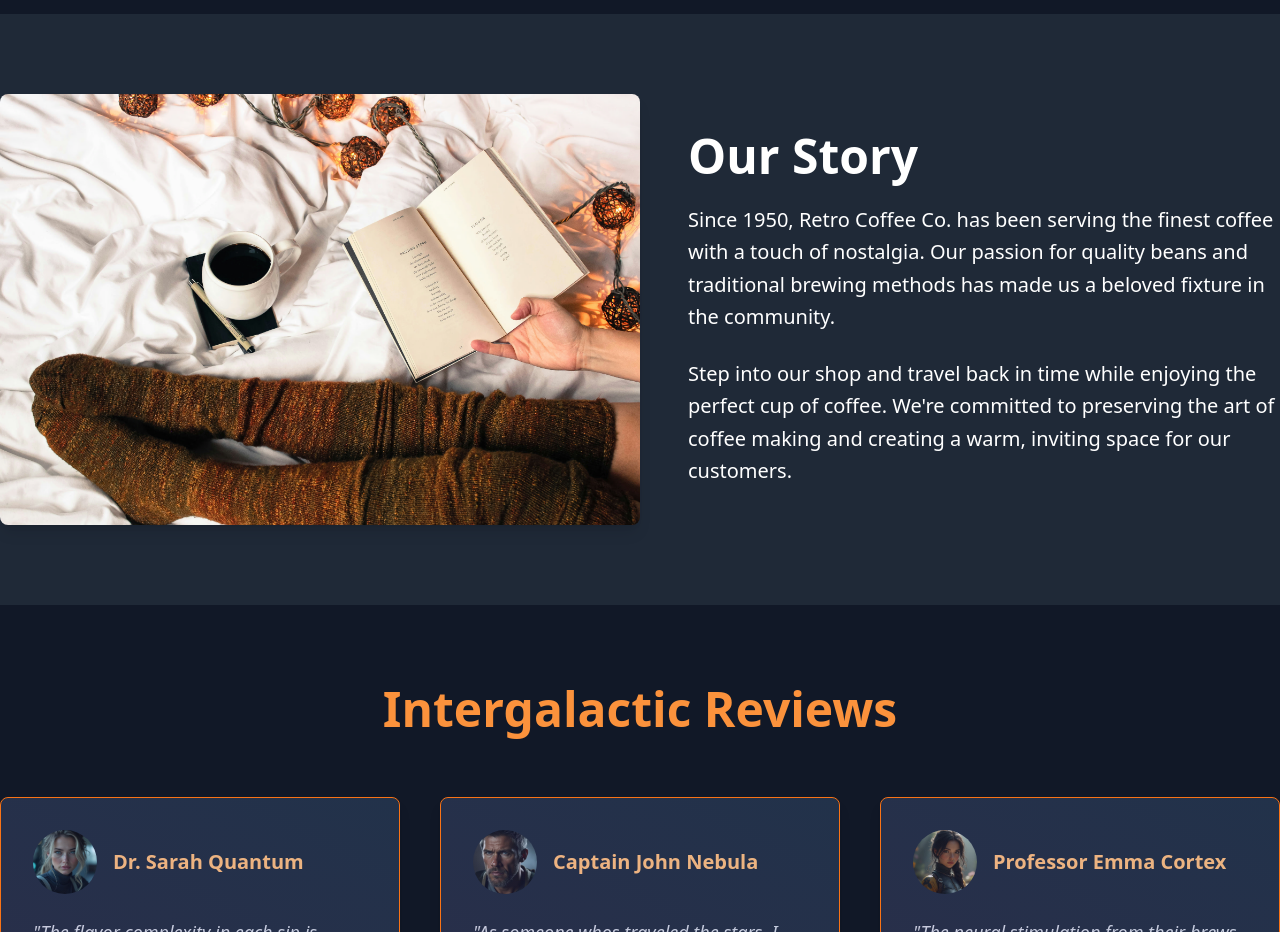
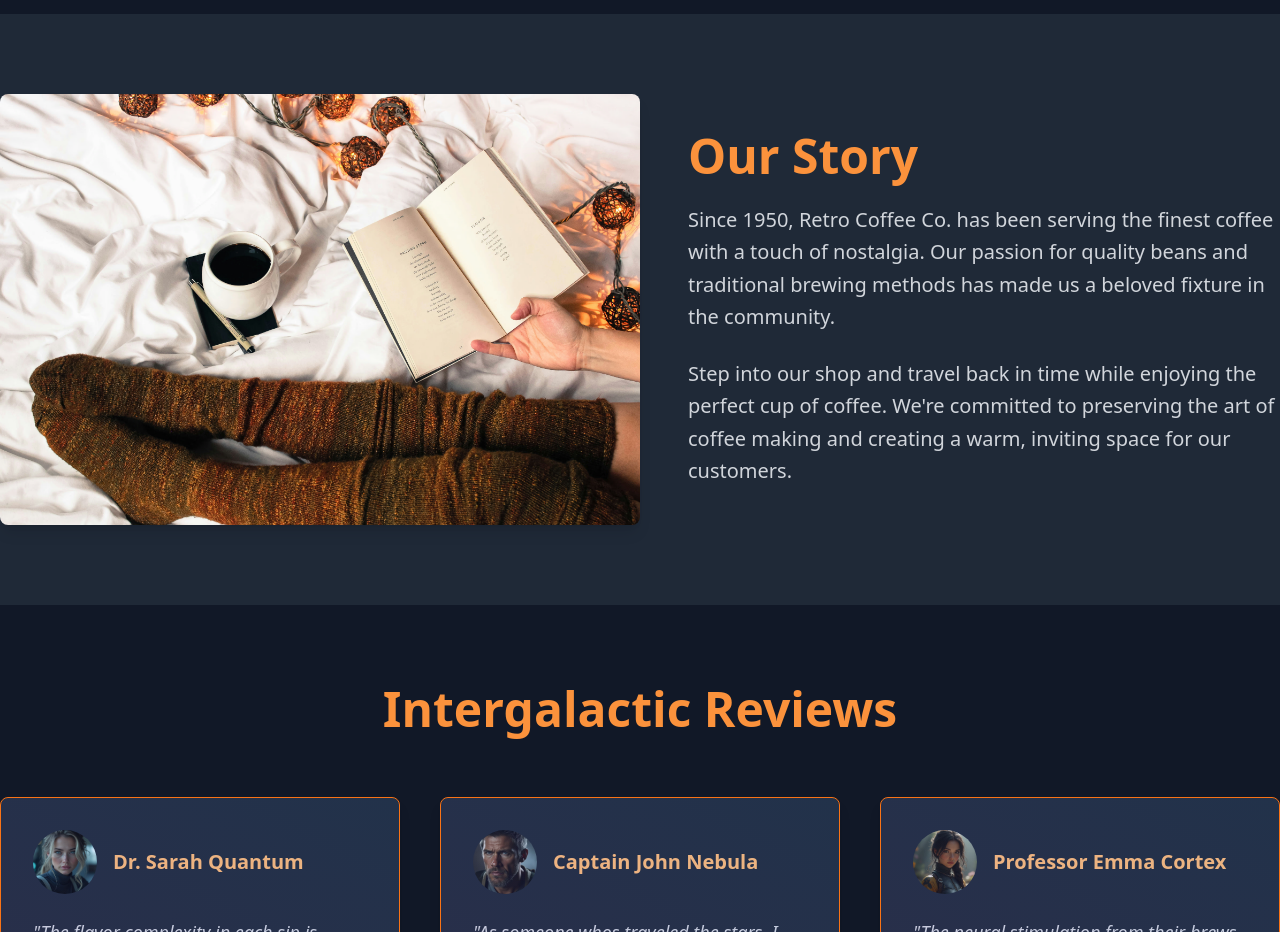
Before and after one commit to StarKnightt/Coffee-Website, a React (Vite) app: page / in a window 1280 px wide. Shown: the part 2580-3512 px from the top of the page. Built offline with nearby package versions, Linux system fonts and the light colour scheme.

Commit message:
Improved text contrast by adjusting text colors.

```diff
--- a/src/components/About.jsx
+++ b/src/components/About.jsx
@@ -19,11 +19,11 @@ function About() {
           transition={{ duration: 0.5 }}
           className="md:w-1/2 md:pl-12"
         >
-          <h2 className="text-5xl font-bold mb-6">Our Story</h2>
-          <p className="text-xl mb-6 leading-relaxed">
+          <h2 className="text-5xl font-bold mb-6 text-orange-400">Our Story</h2>
+          <p className="text-xl mb-6 leading-relaxed text-gray-300">
             Since 1950, Retro Coffee Co. has been serving the finest coffee with a touch of nostalgia. Our passion for quality beans and traditional brewing methods has made us a beloved fixture in the community.
           </p>
-          <p className="text-xl leading-relaxed">
+          <p className="text-xl leading-relaxed text-gray-300">
             Step into our shop and travel back in time while enjoying the perfect cup of coffee. We're committed to preserving the art of coffee making and creating a warm, inviting space for our customers.
           </p>
         </motion.div>
@@ -31,4 +31,5 @@ function About() {
     </section>
   );
 }
+
 export default About;
```
